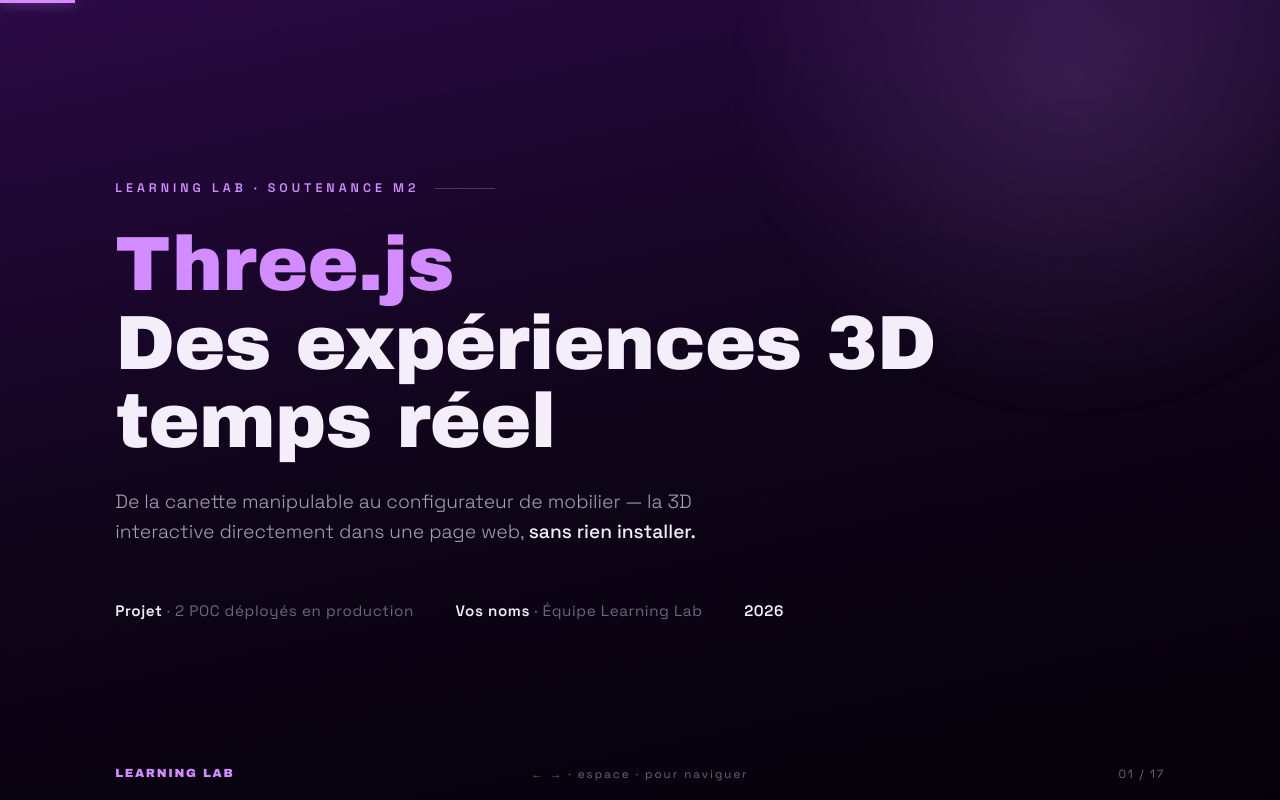
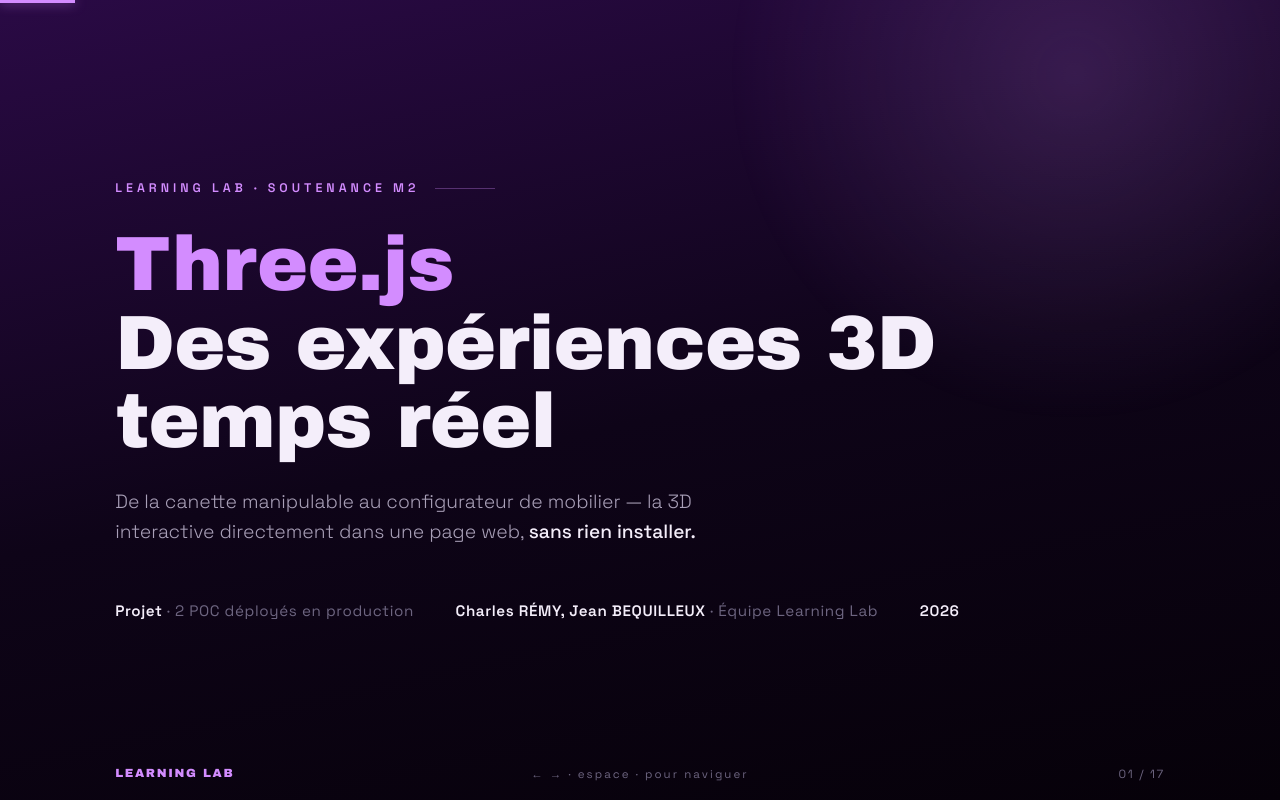
Before and after one commit to Crmy7/learning-lab-deck, a Vue app: page / in a window 1280 px wide. Built offline with nearby package versions, Linux system fonts and the light colour scheme.

Commit message:
fix: update team names in App.vue

```diff
--- a/src/App.vue
+++ b/src/App.vue
@@ -102,7 +102,7 @@
       <p class="lead">De la canette manipulable au configurateur de mobilier — la 3D interactive directement dans une page web, <span class="hl">sans rien installer.</span></p>
       <div class="meta">
         <span><b>Projet</b> · 2 POC déployés en production</span>
-        <span><b>Vos noms</b> · Équipe Learning Lab</span>
+        <span><b>Charles RÉMY, Jean BEQUILLEUX</b> · Équipe Learning Lab</span>
         <span><b>2026</b></span>
       </div>
     </SlideShell>
```
